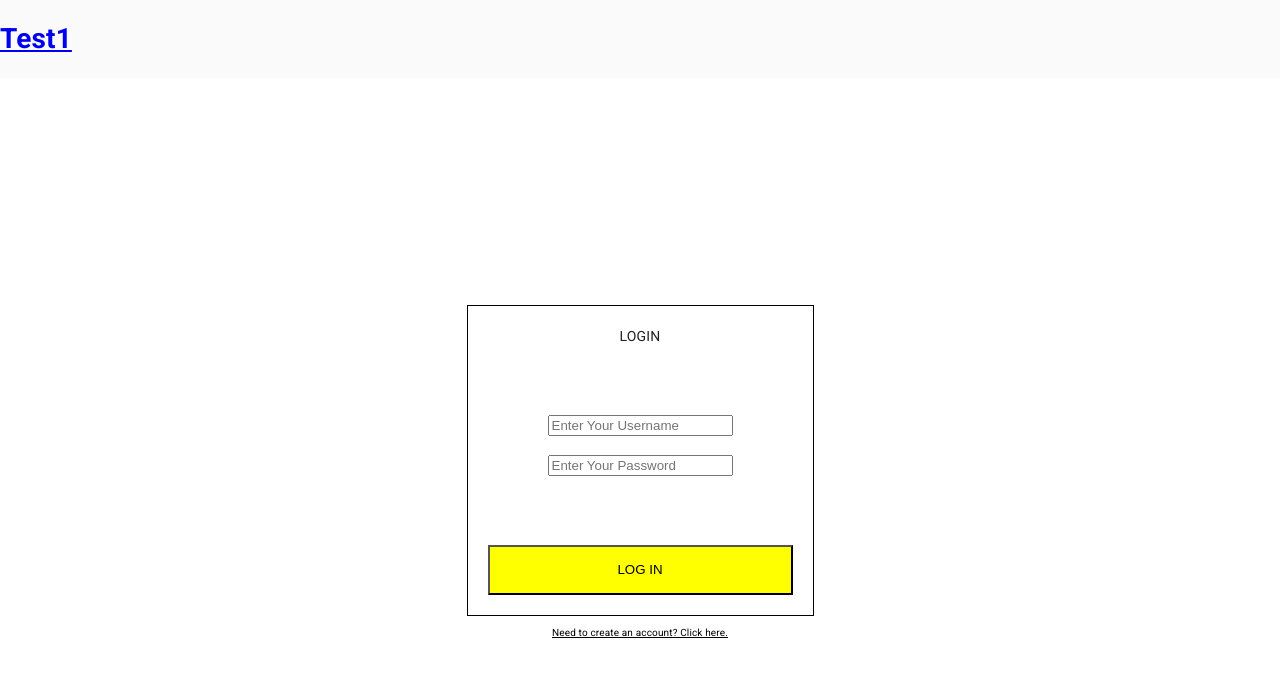
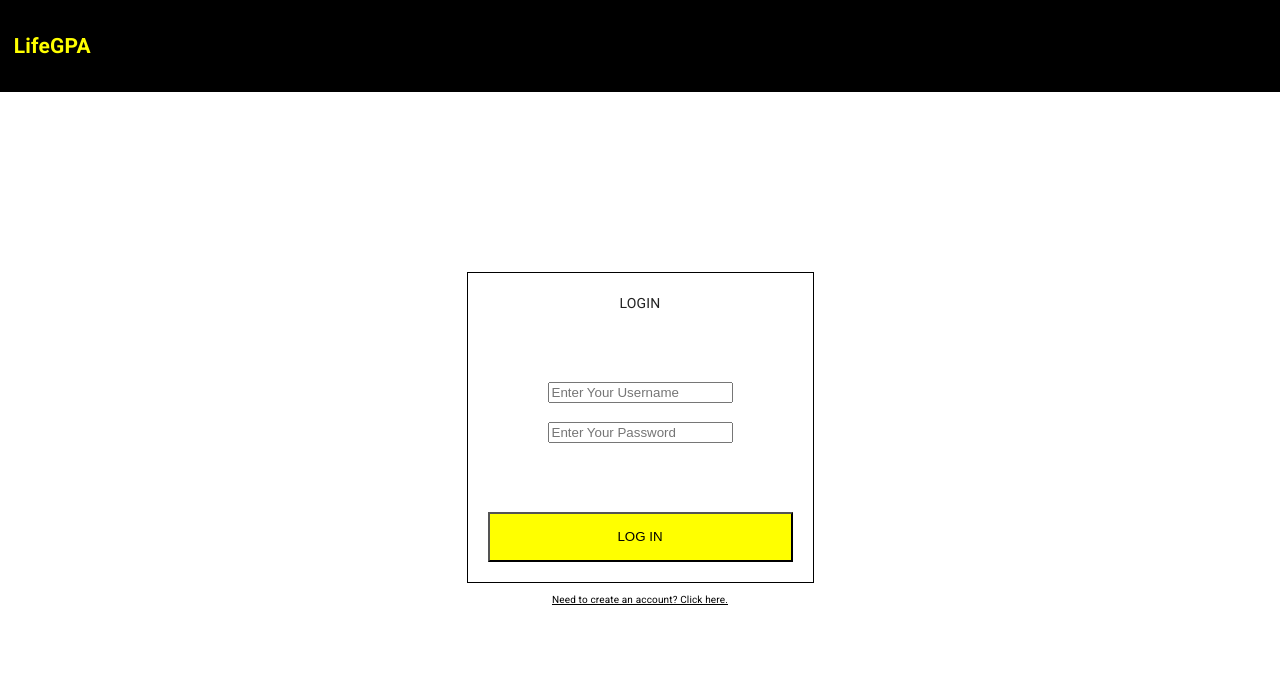
Before and after one commit to lifegpa-bw/lifegpa-frontend, a React (Create React App) app: page /login in a window 1280 px wide. Shown: the top 676 px of the page. Built offline with nearby package versions, Linux system fonts and the light colour scheme.

Commit message:
added navbar + more styling

```diff
--- a/src/components/LoginForm.jsx
+++ b/src/components/LoginForm.jsx
@@ -68,7 +68,7 @@ export default FormikLogin;
 //styling
 
 const Main = styled.div`
-height: 100vh;
+height: 88vh;
 background-color: #fff;
 display: flex;
 align-items: center;
--- /dev/null
+++ b/src/components/NavBar.jsx
@@ -0,0 +1,20 @@
+import React from 'react'
+import styled from 'styled-components'
+
+
+const NavBar = () => {
+  return (
+    <Mainnav>
+        <h2>LifeGPA</h2>
+    </Mainnav>
+  )
+}
+
+export default NavBar;
+
+const Mainnav = styled.div`
+Background-color: black;
+color: #FFFF00;
+border: 1px solid black;
+padding: 1%;
+`
--- a/src/components/RegisterForm.jsx
+++ b/src/components/RegisterForm.jsx
@@ -75,7 +75,7 @@ export default FormikSignup
 //styles
 
 const Main = styled.div`
-height: 100vh;
+height: 88vh;
 background-color: #fff;
 display: flex;
 align-items: center;
--- a/src/pages/Launch.jsx
+++ b/src/pages/Launch.jsx
@@ -1,9 +1,12 @@
 import React from "react";
 import styled from 'styled-components'
 import { Link } from 'react-router-dom'
+import NavBar from "../components/NavBar";
 
 const Launch = props => {
   return(
+    <div>
+    <NavBar/>
     <Main>
           <Title>LifeGPA: Welcome to the New You!</Title>
           <Buttonc>
@@ -13,6 +16,8 @@ const Launch = props => {
             <Link to ="/login"><Button className = "buttonclass">Login</Button></Link>
           </Buttonc>
     </Main>
+    </div>
+
 
   )
 }
@@ -25,7 +30,7 @@ export default Launch;
 const Main = styled.div`
 display: flex;
 border: 1px solid black;
-height: 100vh;
+height: 88vh;
 flex-direction: column;
 justify-content: center;
 align-items: center;
--- a/src/pages/Login.jsx
+++ b/src/pages/Login.jsx
@@ -1,12 +1,14 @@
 import React from 'react'
 import FormikLogin from "../components/LoginForm"
 import { Link } from 'react-router-dom'
+import NavBar from "../components/NavBar";
+
 
 const Login = () => {
   return (
     <div>
-      <Link to = "/">
-        <h1>Test1</h1>
+      <Link to = "/" style={{ textDecoration: 'none' }}>
+        <NavBar/>
       </Link>
       <FormikLogin/>
     </div>
--- a/src/pages/Register.jsx
+++ b/src/pages/Register.jsx
@@ -2,12 +2,13 @@ import React from 'react'
 import FormikSignup from "../components/RegisterForm";
 
 import { Link } from 'react-router-dom'
+import NavBar from "../components/NavBar";
 
 const Login = () => {
   return (
     <div>
-      <Link to = "/">
-        <h1>Test</h1>
+      <Link to = "/" style={{ textDecoration: 'none' }}>
+        <NavBar/>
       </Link>
       <FormikSignup/>
     </div>
```
Lines whose indentation alone changed are shown as unchanged.
